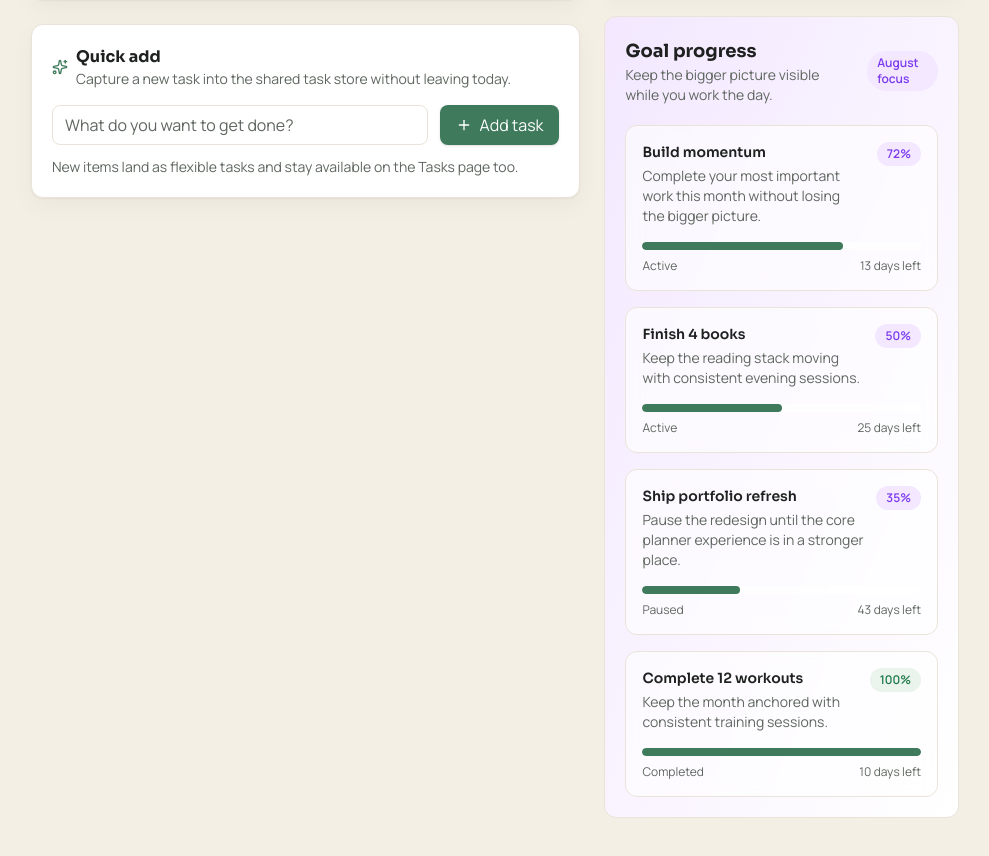
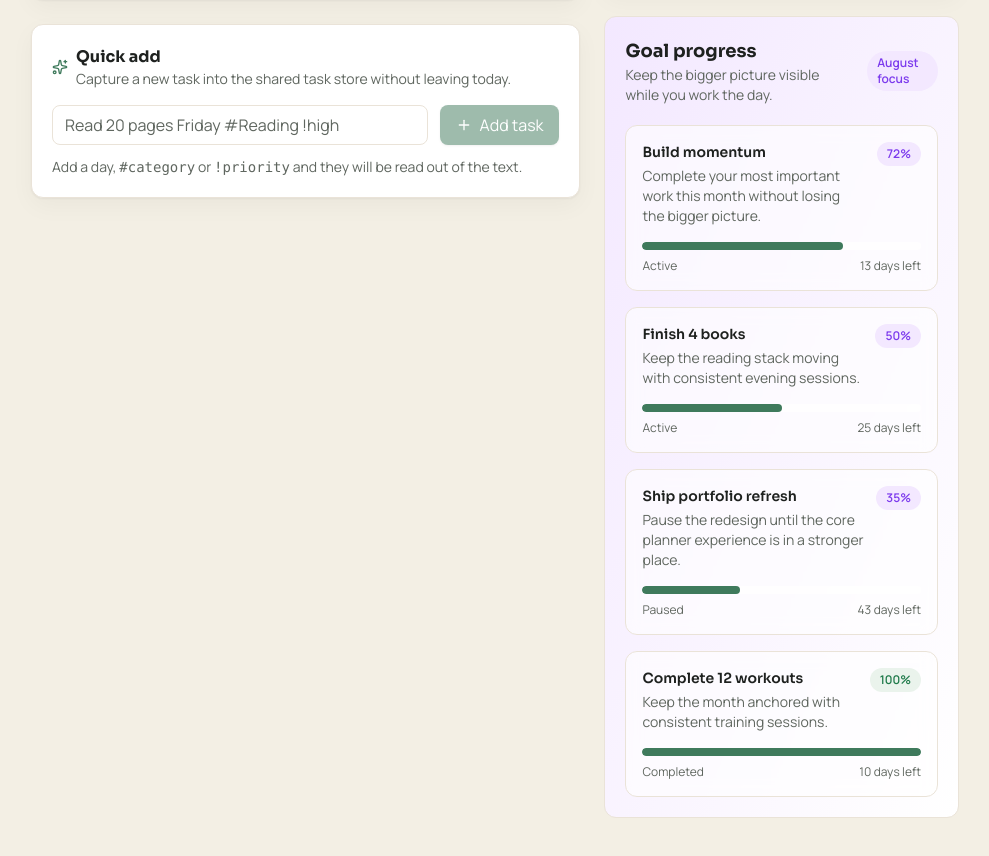
Before and after one commit to Victor-Nyangi/just-do-it, a React (Vite) app in the folder apps/just-do-it/: page /today in a window 1280 px wide. Shown: the part 1270-2126 px from the top of the page, without its empty margins (289-1278 px from the left). Built offline with nearby package versions, Linux system fonts and the light colour scheme.

Commit message:
feat(tasks): add the quick-add field with a live parse preview

```diff
--- /dev/null
+++ b/apps/just-do-it/src/features/tasks/components/quick-add-field.tsx
@@ -0,0 +1,103 @@
+import { format, parseISO } from 'date-fns';
+import { CalendarClock, Flag, Plus, Tag } from 'lucide-react';
+import { useState } from 'react';
+
+import { Button, Input, cn } from '@just-do-it/ui';
+import { defaultTaskEditorValues, toTaskInput } from '../task-data';
+import { useCreateTask } from '../hooks';
+import { parseQuickAdd } from '../quick-add-parser';
+
+const chipClassName =
+  'inline-flex items-center gap-1.5 rounded-full border border-[var(--border)] px-2.5 py-1 text-xs font-medium';
+
+export function QuickAddField() {
+  const createTask = useCreateTask();
+  const [draft, setDraft] = useState('');
+
+  const parsed = parseQuickAdd(draft);
+  const hasTitle = parsed.title.length > 0;
+
+  function submit() {
+    if (!hasTitle) return;
+
+    createTask(
+      toTaskInput({
+        ...defaultTaskEditorValues,
+        title: parsed.title,
+        dueDate: parsed.dueDate ?? '',
+        category: parsed.category ?? defaultTaskEditorValues.category,
+        priority: parsed.priority ?? defaultTaskEditorValues.priority,
+      }),
+    );
+
+    setDraft('');
+  }
+
+  return (
+    <div>
+      <form
+        className="flex flex-col gap-3 sm:flex-row"
+        onSubmit={(event) => {
+          event.preventDefault();
+          submit();
+        }}
+      >
+        <label className="sr-only" htmlFor="quick-add-field">
+          Quick add task
+        </label>
+        <Input
+          aria-describedby="quick-add-field-preview"
+          className="flex-1"
+          id="quick-add-field"
+          onChange={(event) => setDraft(event.target.value)}
+          placeholder="Read 20 pages Friday #Reading !high"
+          value={draft}
+        />
+        <Button aria-label="Add task" disabled={!hasTitle} type="submit">
+          <Plus aria-hidden="true" className="mr-2 size-4" />
+          Add task
+        </Button>
+      </form>
+
+      <div aria-live="polite" className="mt-3 text-sm" id="quick-add-field-preview">
+        {draft.trim().length === 0 ? (
+          <p className="text-[var(--muted-foreground)]">
+            Add a day, <code>#category</code> or <code>!priority</code> and they will be read out of
+            the text.
+          </p>
+        ) : hasTitle ? (
+          <div className="flex flex-wrap items-center gap-2">
+            <span className="font-medium">{parsed.title}</span>
+            <span
+              className={cn(
+                chipClassName,
+                parsed.dueDate
+                  ? 'border-[var(--warning)] text-[var(--warning)]'
+                  : 'text-[var(--muted-foreground)]',
+              )}
+            >
+              <CalendarClock aria-hidden="true" className="size-3" />
+              {parsed.dueDate ? format(parseISO(parsed.dueDate), 'EEE d MMM') : 'No date'}
+            </span>
+            <span
+              className={cn(chipClassName, !parsed.category && 'text-[var(--muted-foreground)]')}
+            >
+              <Tag aria-hidden="true" className="size-3" />
+              {parsed.category ?? defaultTaskEditorValues.category}
+            </span>
+            <span
+              className={cn(chipClassName, !parsed.priority && 'text-[var(--muted-foreground)]')}
+            >
+              <Flag aria-hidden="true" className="size-3" />
+              {parsed.priority ?? defaultTaskEditorValues.priority}
+            </span>
+          </div>
+        ) : (
+          <p className="text-[var(--muted-foreground)]">
+            Add a title — that is everything outside the date and the sigils.
+          </p>
+        )}
+      </div>
+    </div>
+  );
+}
--- a/apps/just-do-it/src/features/tasks/index.ts
+++ b/apps/just-do-it/src/features/tasks/index.ts
@@ -1,3 +1,4 @@
+export { QuickAddField } from './components/quick-add-field';
 export { TaskFiltersPanel } from './components/task-filters';
 export { TaskForm } from './components/task-form';
 export { TaskList } from './components/task-list';
--- a/apps/just-do-it/src/routes/today-page.tsx
+++ b/apps/just-do-it/src/routes/today-page.tsx
@@ -1,8 +1,7 @@
 import { format } from 'date-fns';
-import { CheckCheck, Flame, Goal, ListTodo, Plus, Sparkles } from 'lucide-react';
-import { useState } from 'react';
+import { CheckCheck, Flame, Goal, ListTodo, Sparkles } from 'lucide-react';
 
-import { Badge, Button, Card, Input, cn } from '@just-do-it/ui';
+import { Badge, Button, Card, cn } from '@just-do-it/ui';
 import { formatGoalDeadlineLabel, formatGoalStatusLabel, useGoals } from '../features/goals';
 import {
   HabitDayGrid,
@@ -16,10 +15,9 @@ import {
   useToggleHabitCompletion,
 } from '../features/habits';
 import {
+  QuickAddField,
   TaskMetadata,
   selectTodayTaskSections,
-  toTaskInput,
-  useCreateTask,
   useOpenTaskCount,
   useTasks,
   useToggleTaskCompletion,
@@ -68,10 +66,8 @@ export function TodayPage() {
   const habits = useHabits();
   const goals = useGoals();
   const openTaskCount = useOpenTaskCount();
-  const createTask = useCreateTask();
   const toggleTaskCompletion = useToggleTaskCompletion();
   const toggleHabitCompletion = useToggleHabitCompletion();
-  const [newTask, setNewTask] = useState('');
 
   const overdueCount = todaySections[0]?.tasks.length ?? 0;
   const todayCount = todaySections[1]?.tasks.length ?? 0;
@@ -83,25 +79,6 @@ export function TodayPage() {
     isHabitCompletedOn(completions, habit.id, todayKey),
   ).length;
   const primaryGoal = goals[0] ?? null;
-
-  function addTask() {
-    const title = newTask.trim();
-    if (!title) return;
-
-    createTask(
-      toTaskInput({
-        title,
-        description: '',
-        status: 'todo',
-        priority: 'medium',
-        category: 'Personal',
-        dueDate: '',
-        recurrence: 'none',
-        recurrenceInterval: 1,
-      }),
-    );
-    setNewTask('');
-  }
 
   return (
     <div className="mx-auto max-w-6xl px-4 py-8 sm:px-8 sm:py-12">
@@ -293,33 +270,7 @@ export function TodayPage() {
               </div>
             </div>
 
-            <form
-              className="flex flex-col gap-3 sm:flex-row"
-              onSubmit={(event) => {
-                event.preventDefault();
-                addTask();
-              }}
-            >
-              <label className="sr-only" htmlFor="today-quick-add">
-                Quick add task
-              </label>
-              <Input
-                aria-describedby="today-quick-add-help"
-                className="flex-1"
-                id="today-quick-add"
-                onChange={(event) => setNewTask(event.target.value)}
-                placeholder="What do you want to get done?"
-                value={newTask}
-              />
-              <Button aria-label="Add task to today" type="submit">
-                <Plus aria-hidden="true" className="mr-2 size-4" />
-                Add task
-              </Button>
-            </form>
-
-            <p className="mt-3 text-sm text-[var(--muted-foreground)]" id="today-quick-add-help">
-              New items land as flexible tasks and stay available on the Tasks page too.
-            </p>
+            <QuickAddField />
           </Card>
         </div>
 
```
